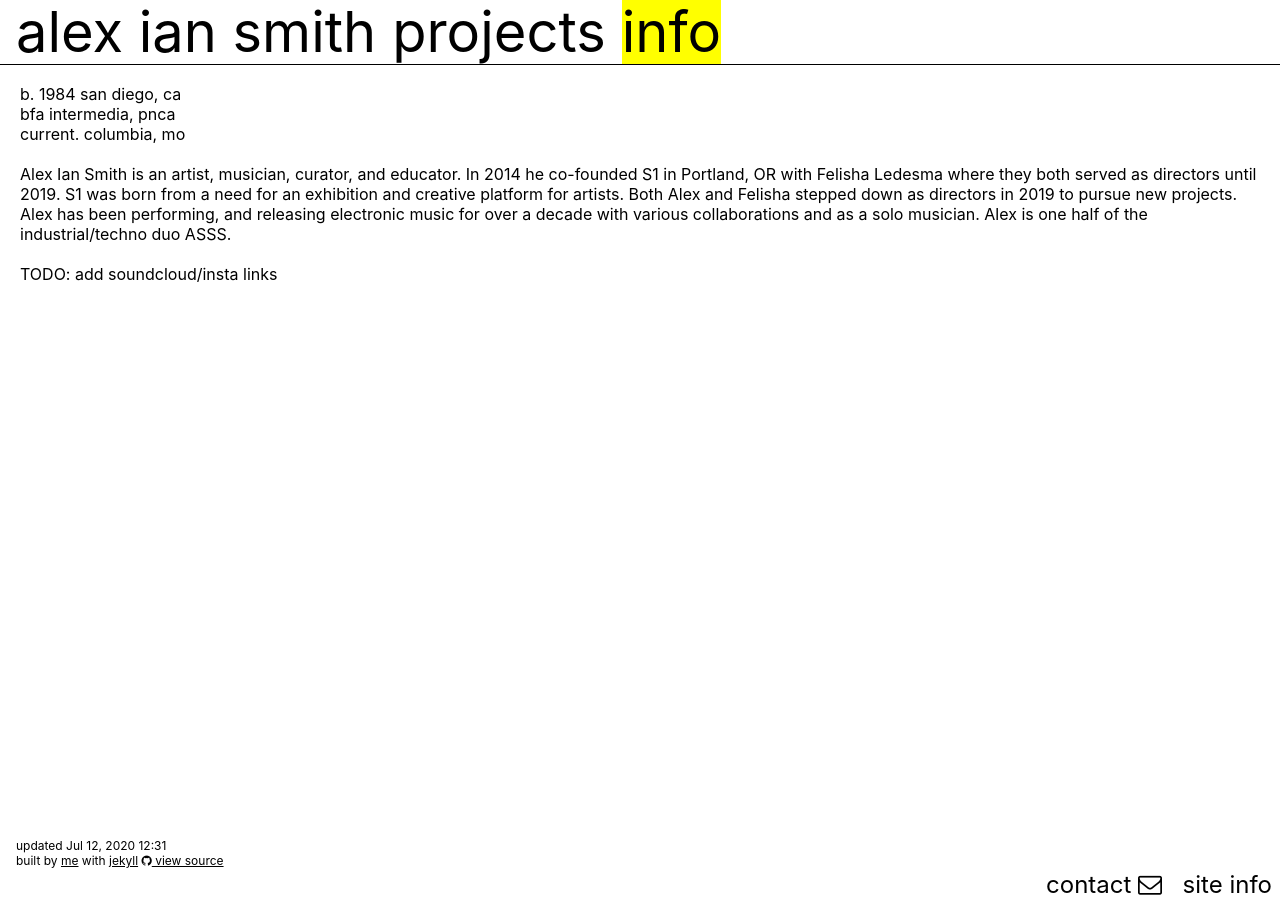
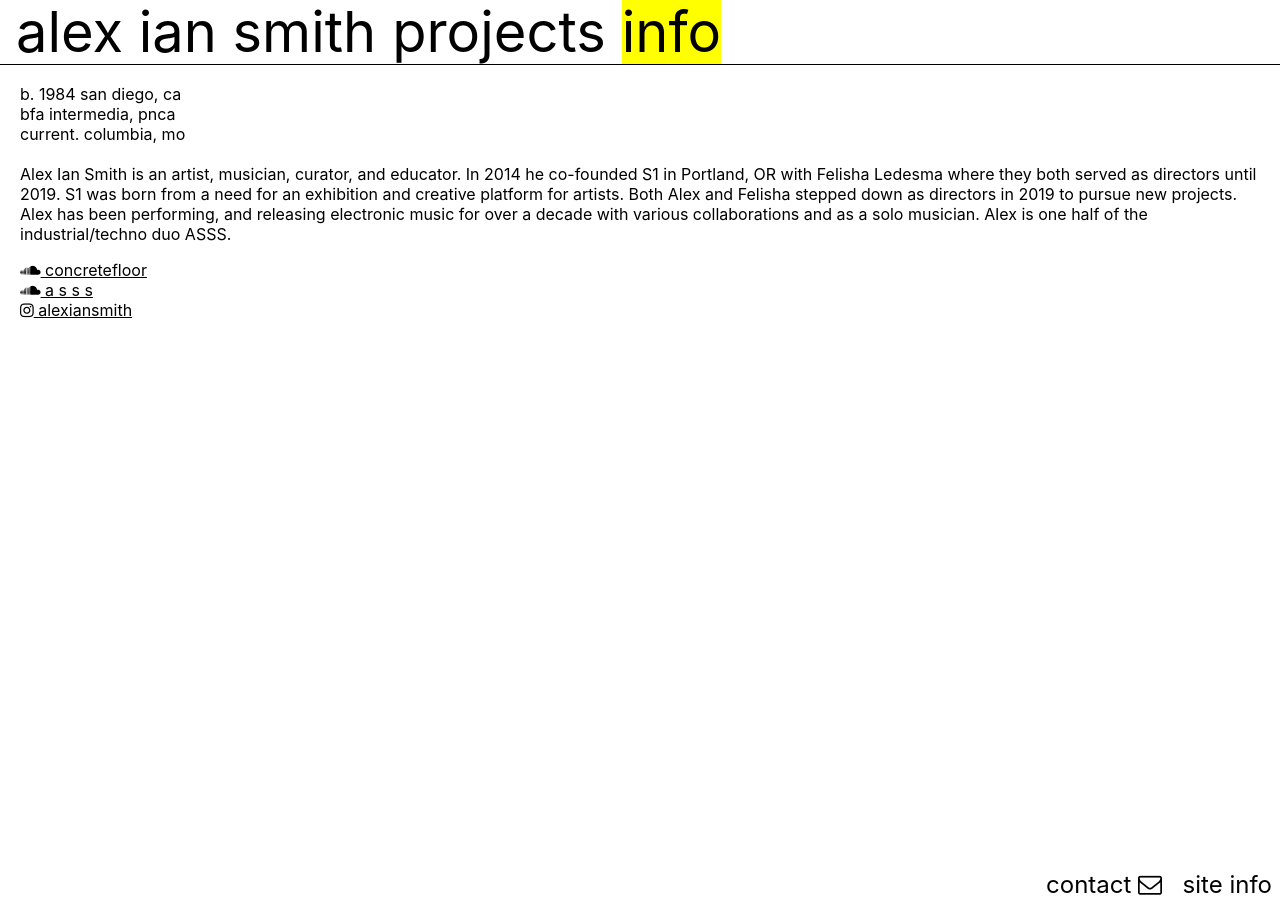
Before and after one commit to taxihelms0/alexiansmith.com, a Jekyll site: the page built from info.md, in a window 1280 px wide. Built offline with Jekyll 4.4.1, drawn with Linux system fonts in a browser that asks for light colours.

Commit message:
added socials and styled siteinfo

```diff
--- /dev/null
+++ b/_includes/socials.html
@@ -0,0 +1,11 @@
+<ul class="socials">
+    <li>
+        <a href="https://soundcloud.com/concretefloor" target="blank"><i class="fa fa-soundcloud" aria-hidden="true"></i> concretefloor</a>
+    </li>
+    <li>
+        <a href="https://soundcloud.com/a_s_s_s" target="blank"><i class="fa fa-soundcloud" aria-hidden="true"></i> a s s s</a>
+    </li>
+    <li>
+        <a href="https://instagram.com/alexiansmith" target="blank"><i class="fa fa-instagram" aria-hidden="true"></i> alexiansmith</a>
+    </li>
+</ul>
--- a/_layouts/default.html
+++ b/_layouts/default.html
@@ -48,7 +48,7 @@
         body.style = "padding-bottom:4.5rem;";
       } else {
         info[i].className = "toggle info-hidden";
-        body.style = "";
+        body.style = "padding-bottom:2.95rem;";
       }
     }
   }
--- a/_layouts/info.html
+++ b/_layouts/info.html
@@ -2,13 +2,3 @@
 layout: default
 ---
 <div>{{ content }}</div>
-<div class="site-info">
-    <ul>
-      <li>{% assign time = site.time | date: "%b %d, %Y %H:%M" %}
-      updated {{ time }}</li>
-    </ul>
-    <ul>
-      <li>built by <a href="https://alexiansmith.com">me</a> with <a href="https://jekyllrb.com">jekyll</a></li>
-      <li><a href="https://github.com/taxihelms0/alexiansmith.com" target="blank"><i class="fa fa-github"></i> view source</a></li>
-    </ul>
-</div>
--- a/_sass/main.scss
+++ b/_sass/main.scss
@@ -87,6 +87,16 @@ a:hover {
 .excerpt p {
   display:inline;
   padding:0 1rem 0 1rem;
+}
+// socials
+.socials li{
+  margin-top:0;
+  padding-bottom:0;
+  padding-top:0;
+  margin-bottom:0;
+  display:block;
+  border-width:0;
+
 }
 
 /* end global stuff */
@@ -313,13 +323,13 @@ textarea {
 
 .footer li.info {
   display:inline!important;
-  font-size:.8rem!important;
+  font-size:.8rem;
   color:#555;
   margin-left:4px;
 }
 .footer li.info a {
   display:inline!important;
-  font-size:.8rem!important;
+  font-size:.8rem;
   color:#555;
   margin-left:0;
 }
--- a/_sass/responsive.scss
+++ b/_sass/responsive.scss
@@ -79,4 +79,11 @@
       // font-color:#555;
     }
 
+    .footer li.info {
+      font-size:1rem;
+    }
+    .footer li.info a {
+      font-size:1rem;
+    }
+
   }
--- a/info.md
+++ b/info.md
@@ -8,4 +8,4 @@ current. columbia, mo
 
 Alex Ian Smith is an artist, musician, curator, and educator. In 2014 he co-founded S1 in Portland, OR with Felisha Ledesma where they both served as directors until 2019. S1 was born from a need for an exhibition and creative platform for artists. Both Alex and Felisha stepped down as directors in 2019 to pursue new projects. Alex has been performing, and releasing electronic music for over a decade with various collaborations and as a solo musician. Alex is one half of the industrial/techno duo ASSS.
 
-TODO: add soundcloud/insta links
+{% include socials.html %}
```
